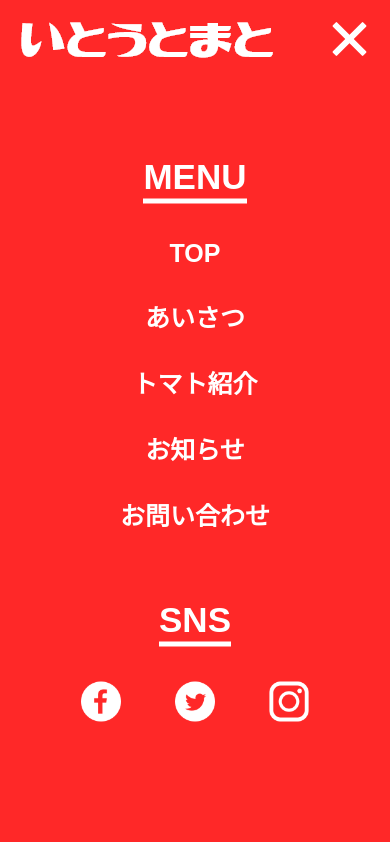
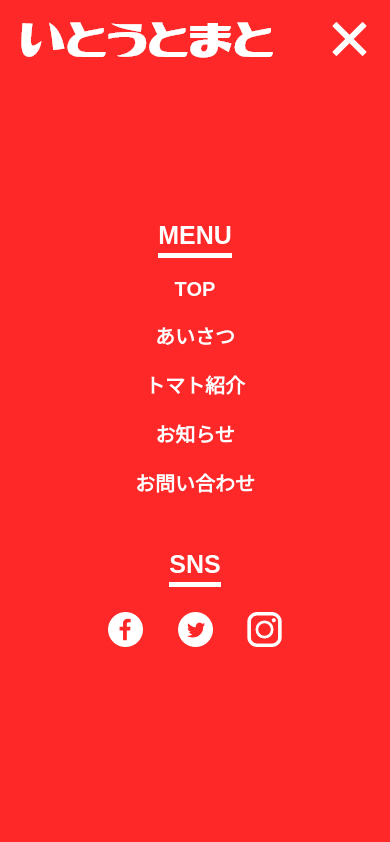
Before and after one commit to Ito0920/tomato.github.io, a plain HTML site: page index.html in a window 390 px wide. Both pictures are taken after a click on the button 349 px from the left and 39 px from the top of the page. Shown: the top 842 px of the page. Drawn offline with Linux system fonts and the light colour scheme; grey boxes are pictures that could not be loaded.

Commit message:
Add files via upload

```diff
--- a/stylesheet.css
+++ b/stylesheet.css
@@ -743,5 +743,24 @@ h4 {
     position: relative;
     top: -15px;
   }
+
+  nav ul li {
+    margin: 10px 0;
+  }
+  nav ul li a {
+    font-size: 20px;
+  }
+  nav ul div img {
+    width: 35px;
+    height: 35px;
+    margin: 0px 15px;
+  }
+  nav ul div h3 {
+    color: white;
+    font-size: 25px;
+    border-bottom: 5px solid white;
+    display: inline-block;
+    line-height: 35px;
+  }
 }
 /*# sourceMappingURL=stylesheet.css.map */
```
